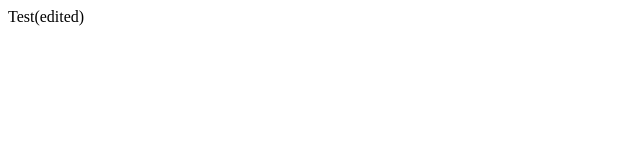
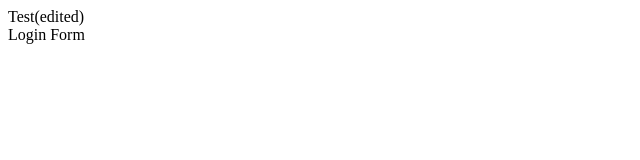
Before and after one commit to jamesvictoria/testing-git, a plain HTML site: page index.html in a window 1280 px wide. Shown: the full height of the page, 0-640 px from the left. Drawn offline with Linux system fonts and the light colour scheme.

Commit message:
login form

```diff
--- /dev/null
+++ b/dir2/app2.js
@@ -0,0 +1 @@
+console.log('123');
--- a/index.html
+++ b/index.html
@@ -5,5 +5,7 @@
 </head>
 <body>
 	Test(edited)
+	<br>
+	Login Form
 </body>
 </html>
```
Also changed, not shown: login.html (added, +1 -0 lines), log.txt (added).
